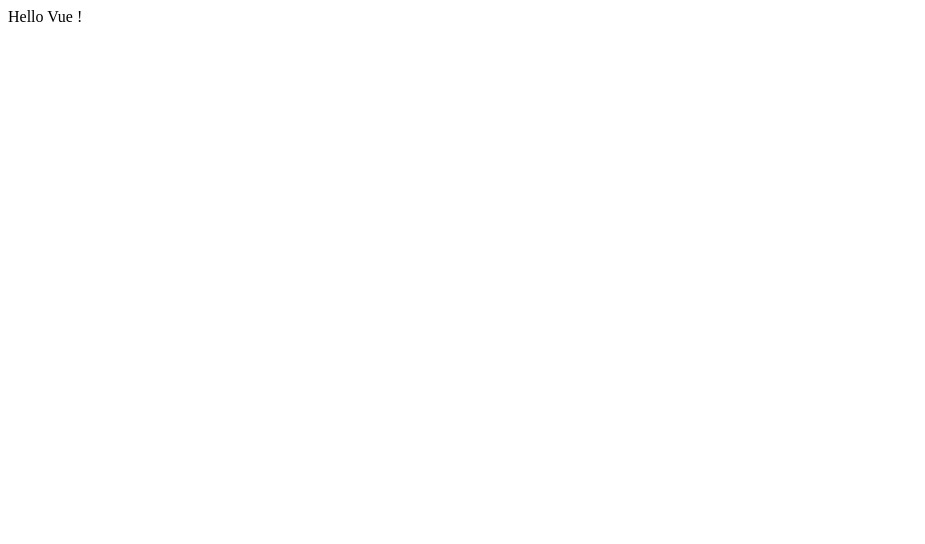
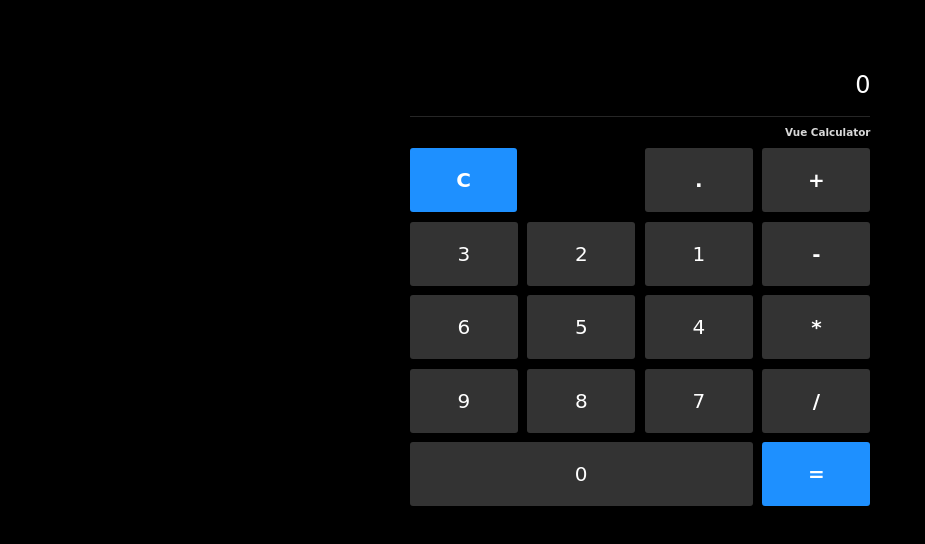
Before and after one commit to ayjw/vue-app, a plain HTML site: page index.html in a window 1280 px wide. Shown: the whole page, without its empty margins (0-925 px from the left). Drawn offline with nearby package versions, Linux system fonts and the light colour scheme.

Commit message:
calculator

```diff
--- /dev/null
+++ b/css/index.css
@@ -0,0 +1,102 @@
+*, *::before, *::after {
+  box-sizing: border-box;
+}
+
+body {
+  background: #000;
+  font-family: "Bungee Hairline", cursive;
+  font-size: 16px;
+}
+
+.calculator {
+  width: 30rem;
+  max-width: 100%;
+  margin: 3rem auto;
+  padding: .3rem;
+}
+.calculator .display {
+  height: 4rem;
+  line-height: 4rem;
+  margin: 0 .3rem;
+  padding: 0 0;
+  text-align: right;
+  font-size: 1.5em;
+  color: #fff;
+  border-bottom: 1px solid rgba(255, 255, 255, 0.15);
+}
+.calculator .brand {
+  margin: .6rem 0 0.3rem;
+  padding: 0 .3rem;
+  text-align: right;
+  font-size: .65em;
+  color: rgba(255, 255, 255, 0.85);
+}
+.calculator .keyboard {
+  display: flex;
+  flex-wrap: wrap;
+}
+.calculator .keyboard .btn {
+  margin: 0;
+  padding: 0;
+  height: 4.6rem;
+  line-height: 4rem;
+  text-align: center;
+  font-family: inherit;
+  font-size: 1.25em;
+  border: none;
+  background: transparent;
+  outline: none;
+}
+.calculator .keyboard .btn:hover span {
+  background: #4d4d4d;
+}
+.calculator .keyboard .btn span {
+  display: block;
+  margin: .3rem;
+  color: #fff;
+  background: #333;
+  border-radius: 3px;
+  transition: background-color .4s;
+}
+.calculator .keyboard .btn.primary:hover span {
+  background: #6bb6ff;
+}
+.calculator .keyboard .btn.primary span {
+  background: dodgerblue;
+}
+.calculator .keyboard .panel-a {
+  width: 75%;
+}
+.calculator .keyboard .panel-a .top-buttons .btn {
+  width: 33.3%;
+}
+.calculator .keyboard .panel-a .top-buttons .btn:last-of-type {
+  float: right;
+}
+.calculator .keyboard .panel-a .top-buttons .btn span {
+  font-weight: bold;
+}
+.calculator .keyboard .panel-a .numbers {
+  display: flex;
+  flex-wrap: wrap;
+  flex-direction: row-reverse;
+  align-items: flex-end;
+  align-content: flex-end;
+}
+.calculator .keyboard .panel-a .numbers .btn {
+  width: 33.3%;
+}
+.calculator .keyboard .panel-a .numbers .btn:nth-child(10) {
+  width: 100%;
+}
+.calculator .keyboard .panel-b {
+  display: flex;
+  flex-direction: column;
+  width: 25%;
+}
+.calculator .keyboard .panel-b .btn {
+  width: 100%;
+}
+.calculator .keyboard .panel-b .btn span {
+  font-weight: bold;
+}
--- a/index.html
+++ b/index.html
@@ -1,13 +1,37 @@
 <!DOCTYPE html>
 <html>
 <head>
-	<title>vue app</title>
+	<title>new app</title>
 </head>
+<link rel="stylesheet" type="text/css" href="css/index.css">
 <body>
-	<div id="app">
-		{{message}}
-	</div>
+ 	<div id="app">
+   	<div class="calculator">
+    <div class="display">
+     {{display}}
+    </div>
+    <h1 class="brand">Vue Calculator</h1>
+    <div class="keyboard">
+     <div class="panel-a">
+      <div class="top-buttons">
+       <button class="btn primary" @click='clear'><span>C </span></button>
+       <button class="btn" @click="setNumber('.')"><span>.</span></button>
+      </div>
+      <div class="numbers">
+       <button class="btn" v-for='num in Number' @click="setNumber(num)"><span>{{num}}</span></button>
+      </div>
+     </div>
+     <div class="panel-b">
+      <button class="btn" @click="calculate('+')"><span>+</span></button>
+      <button class="btn" @click="calculate('-')"><span>-</span></button>
+      <button class="btn" @click="calculate('*')"><span>*</span></button>
+      <button class="btn" @click="calculate('/')"><span>/</span></button>
+      <button class="btn primary"  @click="calculate(operator)"><span>=</span></button>
+     </div>
+    </div>
+   </div>
+  </div>
 </body>
 </html>
 <script src="https://cdn.jsdelivr.net/npm/vue/dist/vue.js"></script>
-<script src="js/index.js"></script>
+<script type="text/javascript" src="js/index.js"></script>
--- a/js/index.js
+++ b/js/index.js
@@ -1,7 +1,75 @@
-var app  = new Vue ({
-	el:"#app",
-	data:{
-	message:'Hello Vue !'
-	}
-})
-console.log(111)
+// ROOT ELEMENT
+var app = new Vue({
+  el: '#app',
+  data: {
+    appTitle: 'Vue Calculator',
+    a: '',
+    b: '',
+    tot: 0,
+    mark:'',
+    display: '0',
+    operator: null,
+    quit:0,
+    Number:[1,2,3,4,5,6,7,8,9,0]
+  },
+
+  methods: {
+    setNumber(num){
+      if(this.quit==1 && num=='.'){
+        num='';
+      };
+      if(num=='.' && this.quit==0){
+        this.mark != '' ? this.mark : this.mark='0';
+        this.quit = 1;
+      };
+      if(this.operator === null){
+        this.a =this.mark + num;
+        this.display = this.a;
+        this.mark = this.a;
+      }else{
+        this.b =this.mark + num;
+        this.display = this.b;
+        this.mark = this.b;
+      };
+    },
+    calculate(alg){
+        this.quit = 0;
+        this.mark = '';
+      if(this.b ==''){
+        this.operator = alg;
+        return false;
+      }else{
+        this.algs(this.operator)
+        this.display = this.tot;
+        this.a = this.tot;
+        this.b = '';
+        this.operator = alg;
+      }
+    },
+    algs(alg){
+      switch(alg){
+        case '+':
+          this.tot = Number(this.a) + Number(this.b);
+          break;
+        case '-':
+          this.tot = Number(this.a) - Number(this.b);
+          break;
+        case '*':
+          this.tot = Number(this.a) * Number(this.b);
+          break;
+        case '/':
+          this.tot = Number(this.a) / Number(this.b);
+          break;
+      }
+    },
+    clear(){
+      this.a = '';
+      this.b = '';
+      this.mark = '';
+      this.quit = 0;
+      this.tot = 0;
+      this.display = 0;
+      this.operator = null;
+    }
+  }
+});
```
